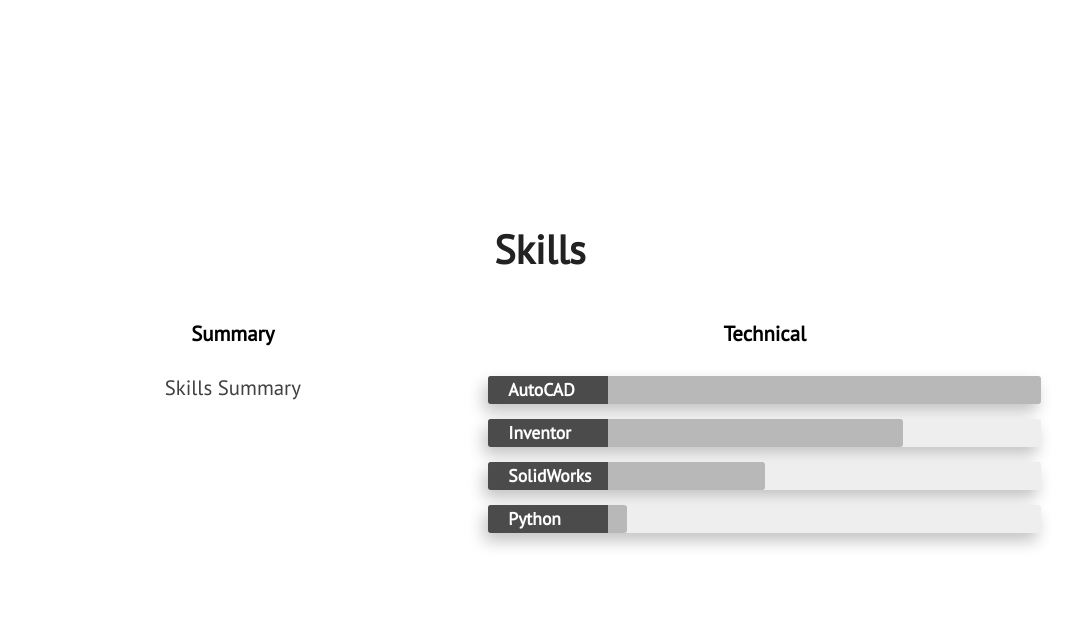
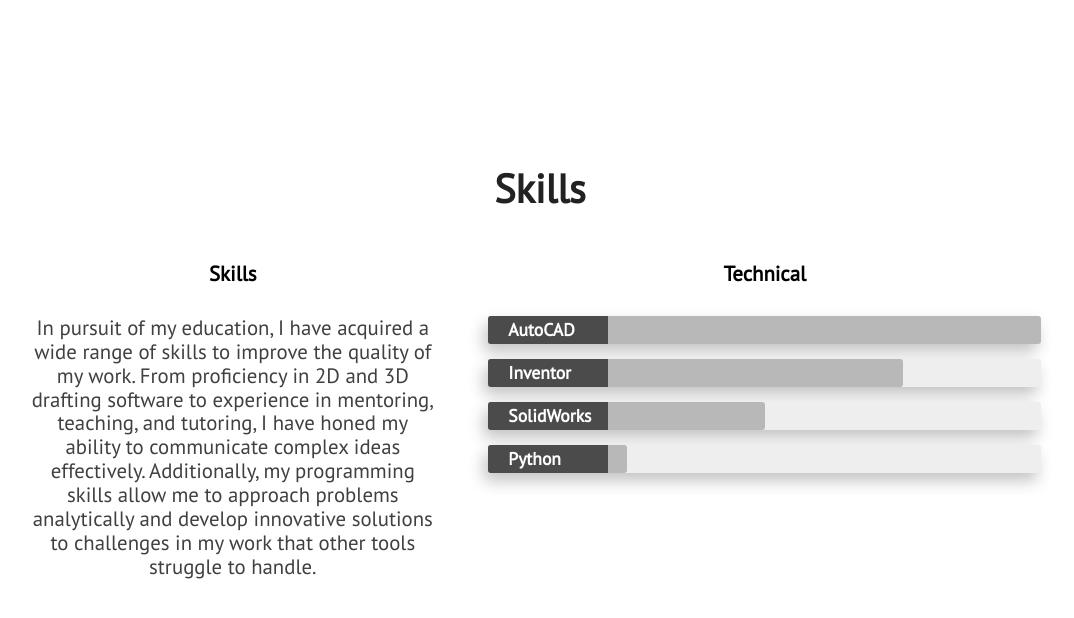
Before and after one commit to cmcabrera97/cmcabrera97.github.io, a Jekyll site: the page built from index.html, in a window 1280 px wide and 900 px high, scrolled down 3043 px. Shown: the top 618 px of the window, without its empty margins (100-1174 px from the left). Built offline with Jekyll 4.4.1, drawn with Linux system fonts in a browser that asks for light colours; nearby versions of some CDN libraries.

Commit message:
Update skills.html

```diff
--- a/_includes/skills.html
+++ b/_includes/skills.html
@@ -6,9 +6,9 @@
 
             <div class="skills-grid">
                 <div class="what-i-do">
-                    <h3 class="center-align skills-subsection">Summary</h3>
+                    <h3 class="center-align skills-subsection">Skills</h3>
                     <p class="paragraph-text center-align">
-                        Skills Summary
+                        In pursuit of my education, I have acquired a wide range of skills to improve the quality of my work. From proficiency in 2D and 3D drafting software to experience in mentoring, teaching, and tutoring, I have honed my ability to communicate complex ideas effectively. Additionally, my programming skills allow me to approach problems analytically and develop innovative solutions to challenges in my work that other tools struggle to handle.
                     </p>
                 </div>
                 <div class="technical-skills">
```
